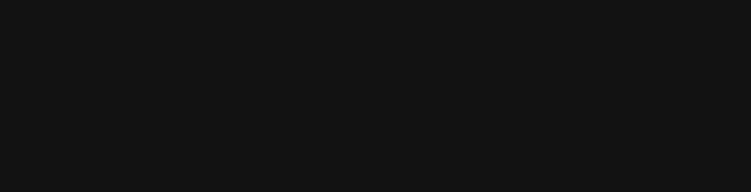
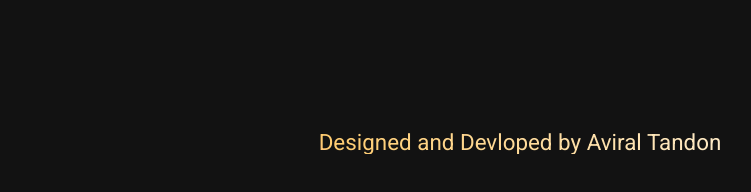
Before and after one commit to aviraltandon21/portfolio, a React (Create React App) app: page / in a window 1280 px wide. Shown: the part 4845-5037 px from the top of the page, without its empty margins (120-871 px from the left). Before the commit the page ends 4915 px from the top, so only its background shows below. Built offline with nearby package versions, Linux system fonts and the light colour scheme.

Commit message:
Added footer

```diff
--- a/src/App.js
+++ b/src/App.js
@@ -5,7 +5,7 @@
 import Contact from './components/Contact';
 import Skill from './components/Skill';
 import Load from './components/Load';
-
+import Footer from './components/Footer';
 
 function App() {
   const [ loading,Setloading] = useState(true);
@@ -27,6 +27,7 @@
           <Project />
           <Skill />
           <Contact />
+          <Footer/>
         </main>
         </>
     }
--- /dev/null
+++ b/src/components/Footer.js
@@ -0,0 +1,11 @@
+import React from 'react'
+
+const Footer = () => {
+    return (
+        <div className="footer">
+        <h3 className="footer__head">Designed and Devloped by Aviral Tandon</h3>
+        </div>
+    )
+}
+
+export default Footer
--- a/src/index.css
+++ b/src/index.css
@@ -82,3 +82,26 @@
   *:focus:not(.focus-visible) {
     outline: none;
   }
+
+  .footer {
+    margin: 50px auto 20px auto;
+    padding: 10px;
+    position: relative;
+    width: 90%;
+   max-width: 1200px;
+    }
+
+    .footer__head {
+      color: #aeaeb7  ;
+      font-size: 1.5rem;
+      text-align: center;
+      font-weight:400;
+      margin-top:50px;
+  }
+
+  @media screen and (max-width:600px) {
+      .footer__head {
+          font-size: 1.2rem;
+      }
+
+  }
```
Also changed, not shown: 1 other file (tests, documents, lock files or other folders).
